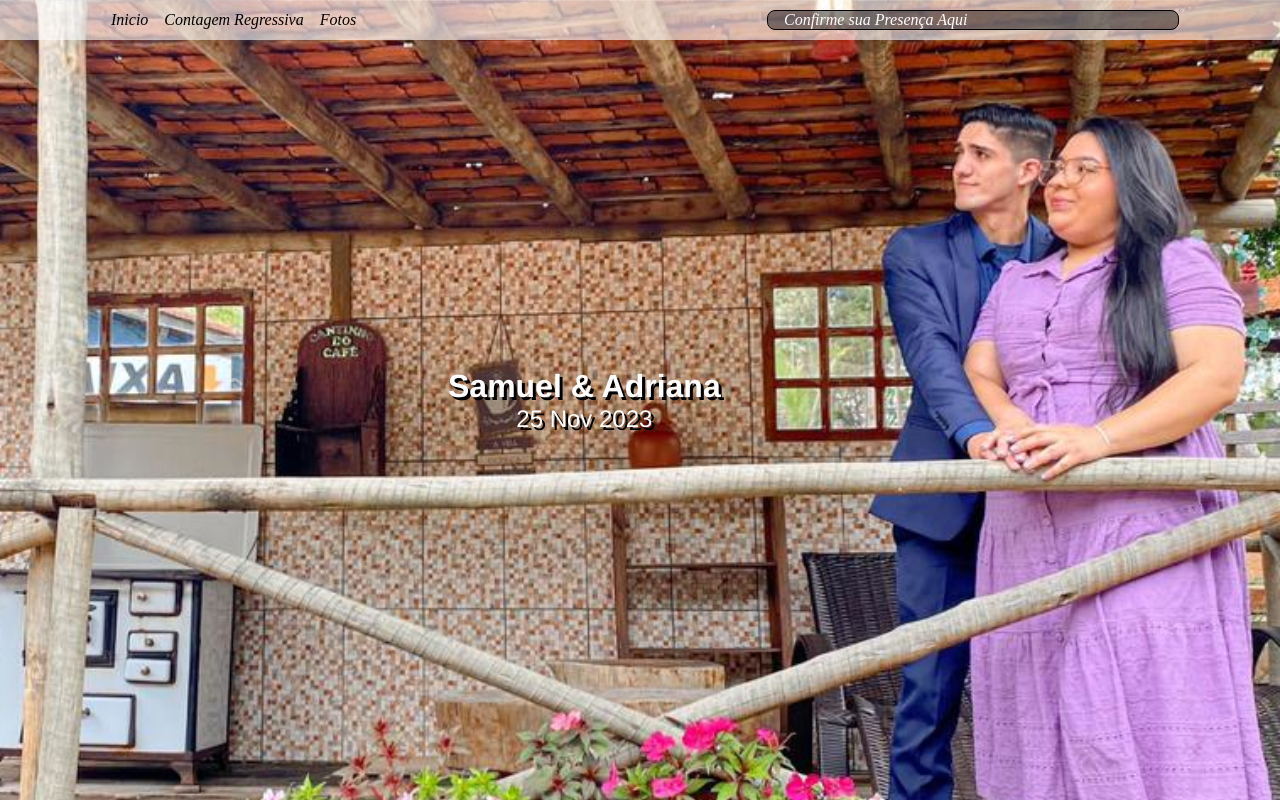
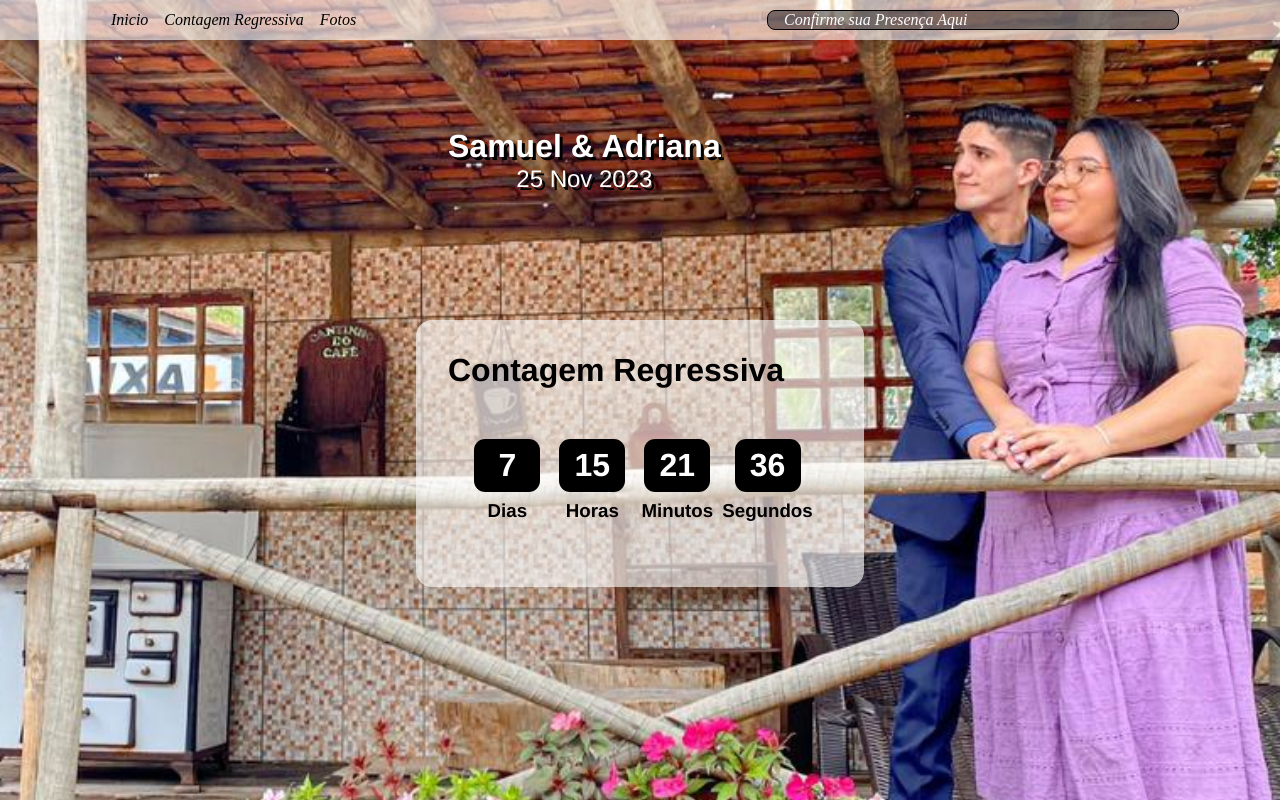
Before and after one commit to SamuelLopes-216/noivado, a React (Create React App) app: page / in a window 1280 px wide. Shown: the top 800 px of the page. Built offline with nearby package versions, Linux system fonts and the light colour scheme.

Commit message:
Update App.css

```diff
--- a/src/App.css
+++ b/src/App.css
@@ -7,7 +7,6 @@
 }
 
 .App{
-  min-height: 100vh;
   display: flex;
   justify-content: center;
   align-items: center;
@@ -96,9 +95,6 @@ a{
   padding-left: 1em;
 }
 
-.home{
-
-}
 .counter{
   min-width: 5em;
 }
```
